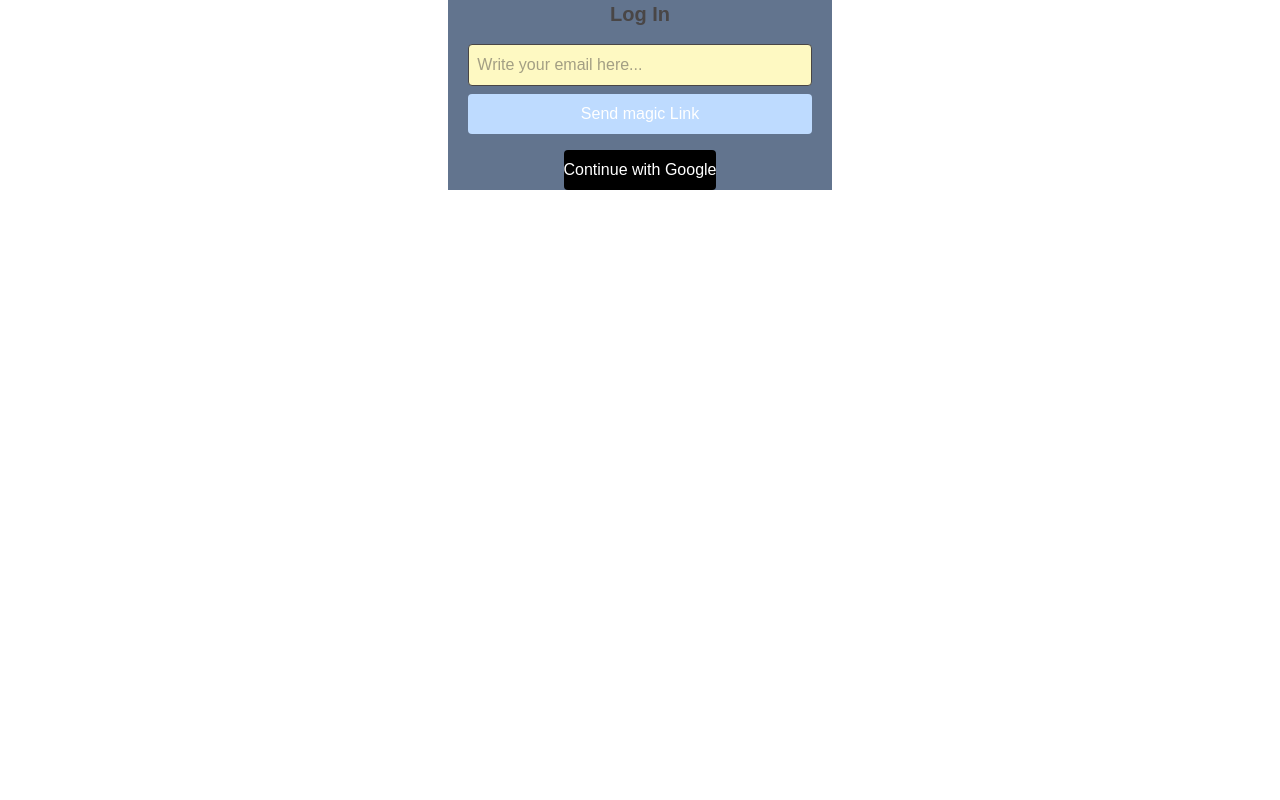
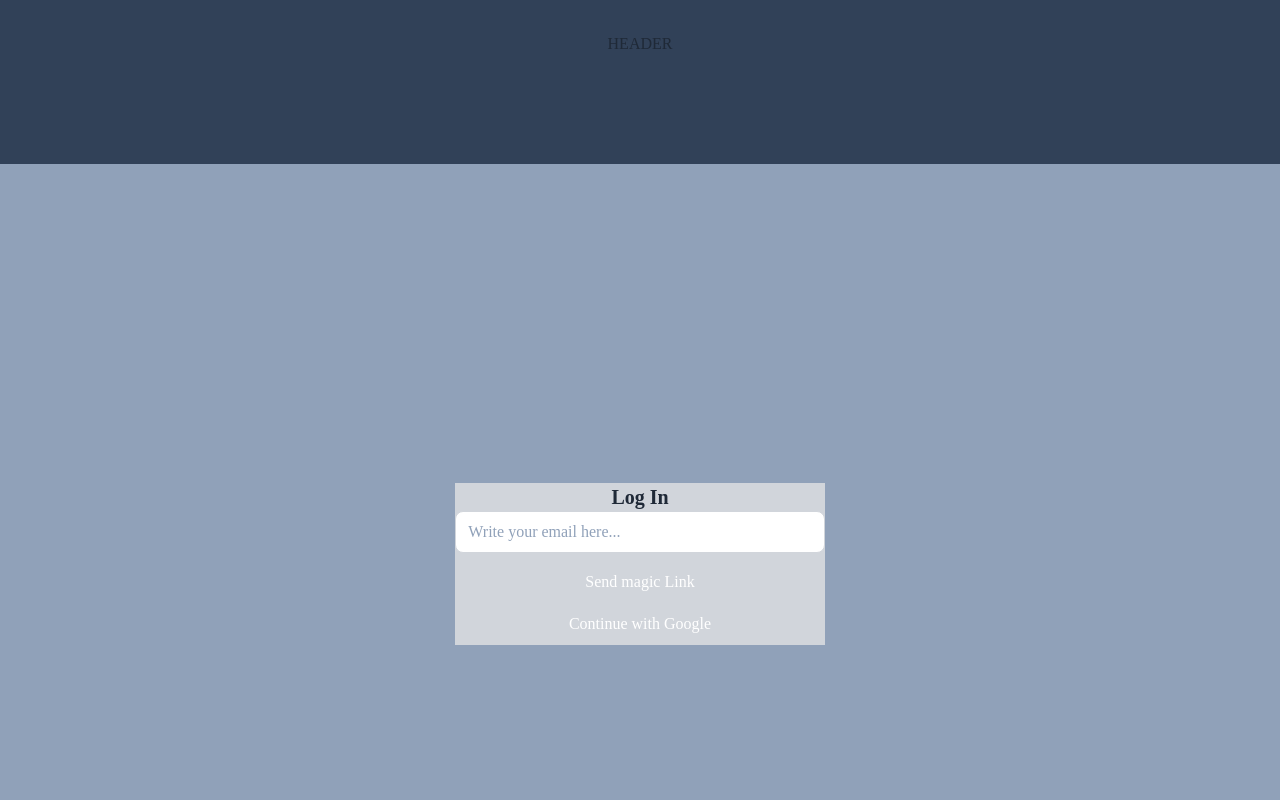
Before and after one commit to sabaudianin/ai-image, a Next.js app: page /login in a window 1280 px wide. Shown: the top 800 px of the page. Built offline with nearby package versions, Linux system fonts and the light colour scheme; no server answers.

Commit message:
feat.add basic styles

```diff
--- a/src/app/globals.css
+++ b/src/app/globals.css
@@ -1,26 +1,65 @@
 @import "tailwindcss";
 
 :root {
+  color-scheme: light dark;
+}
+
+:root {
   --background: #ffffff;
-  --foreground: #494646;
+  --foreground: #1f2937;
+  --brand: #0f766e;
+  --brand-hover: #115e59;
+  --border: #d1d5db;
 }
 
 @theme inline {
   --color-background: var(--background);
   --color-foreground: var(--foreground);
+  --color-brand: var(--brand);
+  --color-brand-hover: var(--brand-hover);
+  --color-border: var(--border);
   --font-sans: var(--font-geist-sans);
   --font-mono: var(--font-geist-mono);
 }
 
 @media (prefers-color-scheme: dark) {
   :root {
-    --background: #0a0a0a;
-    --foreground: #ededed;
+    --background: #0b0f14;
+    --foreground: #e5e7eb;
+    --border: #334155;
+    --brand: #22d3ee;
+    --brand-hover: #06b6d4;
   }
 }
 
+html,
 body {
   background: var(--background);
   color: var(--foreground);
-  font-family: Arial, Helvetica, sans-serif;
+  font-family: var(--font-sans), system-ui, -apple-system, Segoe UI, Roboto,
+    "Helvetica Neue", Arial, "Noto Sans", "Apple Color Emoji", "Segoe UI Emoji";
 }
+
+/* Czytelny focus */
+:where(a, button, input, textarea, select):focus-visible {
+  outline: 2px solid var(--brand);
+  outline-offset: 2px;
+}
+
+input[type="email"],
+input[type="text"],
+button,
+textarea,
+select {
+  border-radius: 0.5rem;
+  border: 1px solid var(--border);
+}
+
+@media (prefers-reduced-motion: reduce) {
+  * {
+    animation-duration: 0.01ms !important;
+    animation-iteration-count: 1 !important;
+    transition-duration: 0.01ms !important;
+    scroll-behavior: auto !important;
+  }
+}
--- a/src/app/layout.tsx
+++ b/src/app/layout.tsx
@@ -27,10 +27,29 @@ export default function RootLayout({
   return (
     <html lang="en">
       <body
-        className={`${geistSans.variable} ${geistMono.variable} antialiased`}
+        className={`${geistSans.variable} ${geistMono.variable} antialiased min-h-screen w-full bg-red-500`}
       >
+        <a
+          href="#main-content"
+          className="sr-only focus:not-sr-only fixed top-2 left-2 z-50
+                     rounded px-3 py-1 border bg-[--background] text-[--foreground]
+                     shadow focus:outline-none focus:ring-2 focus:ring-[--brand]"
+        >
+          Skip to content
+        </a>
+        <header className="p-8 bg-slate-700">
+          <div className="h-[100px] text-center">HEADER</div>
+        </header>
         <ToasterProvider />
-        {children}
+        <main
+          id="main-content"
+          className="w-full"
+        >
+          {children}
+        </main>
+        <footer className="h-[100px] p-8 bg-slate-700 text-center">
+          Footer
+        </footer>
       </body>
     </html>
   );
--- a/src/app/login/page.tsx
+++ b/src/app/login/page.tsx
@@ -4,10 +4,12 @@ import { AuthWithGoogle } from "@/components/AuthWithGoogle/AuthWithGoogle";
 
 export default function LoginPage() {
   return (
-    <section className="grid place-items-center max-w-sm mx-auto space-y-4 bg-slate-500">
-      <h2 className="text-xl font-semibold">Log In</h2>
-      <MagicLinkForm />
-      <AuthWithGoogle />
+    <section className="grid place-items-center mx-auto space-y-4 bg-slate-400 p-8 h-screen">
+      <div className="text-center bg-[var(--border)]">
+        <h2 className="text-xl font-semibold">Log In</h2>
+        <MagicLinkForm />
+        <AuthWithGoogle />
+      </div>
     </section>
   );
 }
--- a/src/app/page.tsx
+++ b/src/app/page.tsx
@@ -1,6 +1,6 @@
 export default function Home() {
   return (
-    <div className="font-sans grid grid-rows-[20px_1fr_20px] items-center justify-items-center min-h-screen p-8 pb-20 gap-16 sm:p-20">
+    <div className="font-sans grid grid-rows-[20px_1fr_20px] items-center justify-items-center min-h-screen p-8 pb-20 gap-16 sm:p-20 ">
       <main className="flex flex-col gap-[32px] text-4xl row-start-2">
         MAIN
       </main>
--- a/src/components/AuthWithGoogle/AuthWithGoogle.tsx
+++ b/src/components/AuthWithGoogle/AuthWithGoogle.tsx
@@ -7,7 +7,9 @@ export const AuthWithGoogle = () => {
     <div className="space-y-2">
       <button
         onClick={signInWithGoogle}
-        className="w-full rounded bg-black text-white py-2"
+        className="w-full rounded-lg bg-[--brand] text-white py-2 px-4
+           hover:bg-[--brand-hover] disabled:opacity-60
+           focus-visible:outline-2 focus-visible:outline-[--brand]"
         aria-label="Continue with Google"
       >
         Continue with Google
--- a/src/components/MagicLinkForm/MagicLinkForm.tsx
+++ b/src/components/MagicLinkForm/MagicLinkForm.tsx
@@ -34,14 +34,19 @@ export const MagicLinkForm = () => {
         type="email"
         placeholder="Write your email here..."
         {...register("email")}
-        className="w-full border rounded p-2 bg-yellow-100"
+        className="w-full rounded-lg bg-white dark:bg-transparent
+           border border-[--color-border] px-3 py-2
+           placeholder:text-slate-400
+           focus:outline-none focus:ring-2 focus:ring-[--brand]"
         aria-invalid={!!errors.email}
       />
       {errors.email && <p className="text-red-500">{errors.email.message}</p>}
       <button
         type="submit"
         disabled={isSubmitting}
-        className="w-full rounded bg-blue-200 text-white py-2 disabled:opacity-60"
+        className="w-full rounded-lg bg-[--brand] text-white py-2 px-4
+           hover:bg-[--brand-hover] disabled:opacity-60
+           focus-visible:outline-2 focus-visible:outline-[--brand]"
       >
         {isSubmitting ? "Sending" : "Send magic Link"}
       </button>
```
